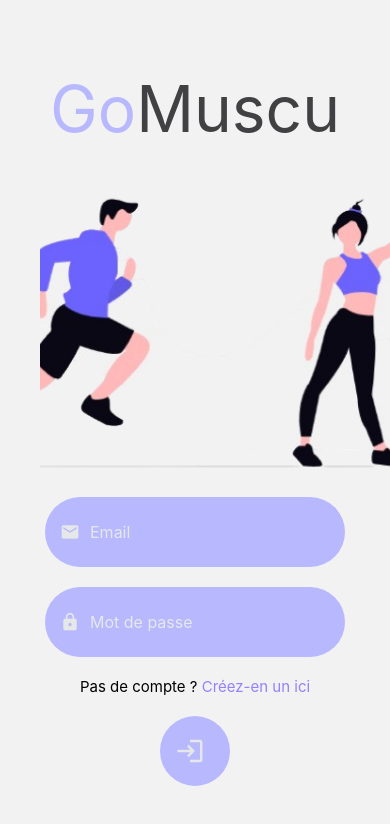
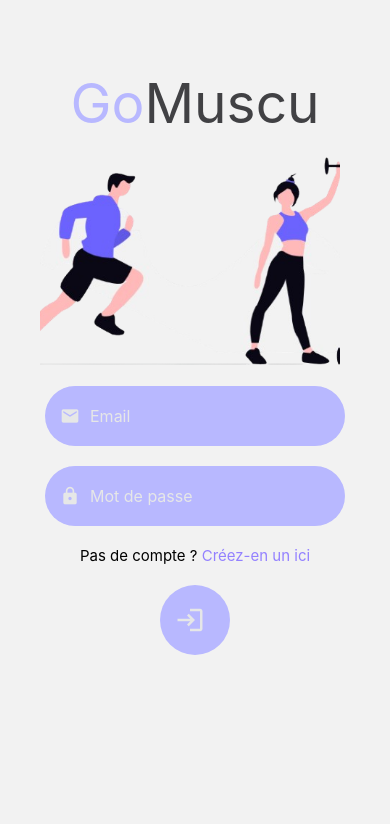
Before and after one commit to Salman-Ali05/go_muscu_rn, a React Native app: screen /Login in a window 390 px wide. Shown: the top 824 px of the page. Built offline with nearby package versions, Linux system fonts and the light colour scheme; what native-base would draw is missing.

Commit message:
optimisation front page login

```diff
--- a/screens/LoginScreen.jsx
+++ b/screens/LoginScreen.jsx
@@ -44,7 +44,7 @@ const LoginScreen = ({ navigation }) => {
         </Text>
       </View>
       <View style={styles.imageContainer}>
-        <Image source={require('../assets/muscuImg.png')} style={{ width: 350, height: 350, objectFit: 'contain' }} />
+        <Image source={require('../assets/muscuImg.png')} style={styles.Image} />
       </View>
       <View style={styles.contentWrapper}>
 
@@ -100,13 +100,13 @@ const styles = StyleSheet.create({
     alignItems: 'center',
   },
   title: {
-    fontSize: 64,
+    fontSize: 55,
     fontWeight: '400',
     color: '#B8B8FF',
     marginTop: 30,
   },
   title2: {
-    fontSize: 64,
+    fontSize: 55,
     fontWeight: '400',
     color: '#414144',
   },
@@ -119,7 +119,7 @@ const styles = StyleSheet.create({
     alignItems: 'center',
     backgroundColor: '#B8B8FF', // Couleur de fond
     borderRadius: 40, // Arrondi
-    height: 70,
+    height: 60,
     width: 300,
     marginBottom: 20,
     paddingHorizontal: 15,
@@ -163,6 +163,11 @@ const styles = StyleSheet.create({
     alignItems: 'center',
     gap: 20,
     marginTop: 20,
+  },
+  Image:{
+    width: 300,
+    height: 250,
+    objectFit: 'contain',
   }
 });
 
```
